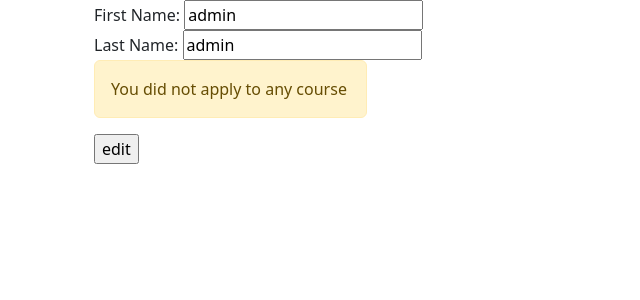
After one commit to noura-ah/admission_project, a Django app: page /student_profile/1 in a window 1280 px wide. The commit adds this page. Shown: the top 300 px of the page, without its empty margins (0-640 px from the left). Run offline with Django 3.2, Linux system fonts and the light colour scheme; data comes from the database, SQL or seed files in the repository; both versions use the stored data as it was after the commit.

Commit message:
first commit

```diff
--- a/admission_app/templates/admin.html
+++ b/admission_app/templates/admin.html
@@ -22,8 +22,9 @@
             <th scope="row">{{course.id}}</th>
             <td>{{course.name}}</td>
             <td>{{course.desc}}</td>
-            <td>{{course.users.all|length}}</td>
-            <td><a class="btn btn-primary btn-light" href="/edit_course/{{course.id}}">Edit</a> |
+            <td>{{course.users.all|length}} </td>
+            <td>
+              <a class="btn btn-primary btn-light" href="/edit_course/{{course.id}}">Edit</a> |
             <a class="btn btn-primary btn-light" href="/delete_course/{{course.id}}">Delete</a></td>
           </tr>
           {%endfor%}
--- a/admission_app/templates/base.html
+++ b/admission_app/templates/base.html
@@ -1,26 +1,84 @@
 <!DOCTYPE html>
 <html lang="en">
+
 <head>
     <meta charset="UTF-8">
     <meta http-equiv="X-UA-Compatible" content="IE=edge">
     <meta name="viewport" content="width=device-width, initial-scale=1.0">
     <title>Document</title>
-    <link href="https://cdn.jsdelivr.net/npm/bootstrap@5.2.0-beta1/dist/css/bootstrap.min.css" rel="stylesheet" integrity="sha384-0evHe/X+R7YkIZDRvuzKMRqM+OrBnVFBL6DOitfPri4tjfHxaWutUpFmBp4vmVor" crossorigin="anonymous">
+    <link href="https://cdn.jsdelivr.net/npm/bootstrap@5.2.0-beta1/dist/css/bootstrap.min.css" rel="stylesheet"
+        integrity="sha384-0evHe/X+R7YkIZDRvuzKMRqM+OrBnVFBL6DOitfPri4tjfHxaWutUpFmBp4vmVor" crossorigin="anonymous">
 </head>
+
 <body>
 
-    {% if "UserId" in request.session %}
-        <a href="/logout" class="btn btn-primary">Logout</a>
+
+
+    {% if "userId" in request.session %}
+    <nav class="navbar navbar-expand-lg navbar-light bg-light">
+        <div class="container-fluid">
+            <a class="navbar-brand" href="#">Admission</a>
+            <button class="navbar-toggler" type="button" data-bs-toggle="collapse"
+                data-bs-target="#navbarSupportedContent" aria-controls="navbarSupportedContent" aria-expanded="false"
+                aria-label="Toggle navigation">
+                <span class="navbar-toggler-icon"></span>
+            </button>
+            <div class="collapse navbar-collapse" id="navbarSupportedContent">
+                <ul class="navbar-nav me-auto mb-2 mb-lg-0">
+                    <li class="nav-item">
+                        <a class="nav-link active" aria-current="page" href="/home">Home</a>
+                    </li>
+                    <li class="nav-item">
+                        {% if 'role' == 'admin' %}
+                        <a class="nav-link" href="/admin" class="btn btn-dark">Profile</a>
+                        {% else %}
+                        <a class="nav-link" href="/student_profile/{{ request.session.userId}}" class="">Profile</a>
+                        {% endif %}
+                    </li>
+                    <li class="nav-item dropdown">
+                        <a class="nav-link dropdown-toggle" href="#" id="navbarDropdown" role="button"
+                            data-bs-toggle="dropdown" aria-expanded="false">
+                            Dropdown
+                        </a>
+                        <ul class="dropdown-menu" aria-labelledby="navbarDropdown">
+                            <li><a class="dropdown-item" href="#">Action</a></li>
+                            <li><a class="dropdown-item" href="#">Another action</a></li>
+                            <li>
+                                <hr class="dropdown-divider">
+                            </li>
+                            <li><a class="dropdown-item" href="#">Something else here</a></li>
+                        </ul>
+                    </li>
+                    <li class="nav-item">
+                        <a class="nav-link disabled" href="#" tabindex="-1" aria-disabled="true">Disabled</a>
+                    </li>
+                </ul>
+                <form class="d-flex ">
+                    <input class="form-control me-2" type="search" placeholder="Search" aria-label="Search">
+                    <button class="btn btn-outline-success" type="submit">Search</button>
+                </form>
+                <div class="mr-2">
+                    <a href="/logout" class="btn btn-dark">Logout</a>
+                </div>
+            </div>
+        </div>
+    </nav>
     {% endif %}
+
 
     {% if messages %}
     {% for message in messages %}
-      <div class="alert alert-danger">{{ message }}</div>
+    <div class="alert alert-danger">{{ message }}</div>
     {% endfor %}
-   {% endif %}
+    {% endif %}
+
+
     <div class="container">
         {% block content %}{% endblock %}
     </div>
-    <script src="https://cdn.jsdelivr.net/npm/bootstrap@5.2.0-beta1/dist/js/bootstrap.bundle.min.js" integrity="sha384-pprn3073KE6tl6bjs2QrFaJGz5/SUsLqktiwsUTF55Jfv3qYSDhgCecCxMW52nD2" crossorigin="anonymous"></script>
+    <script src="https://cdn.jsdelivr.net/npm/bootstrap@5.2.0-beta1/dist/js/bootstrap.bundle.min.js"
+        integrity="sha384-pprn3073KE6tl6bjs2QrFaJGz5/SUsLqktiwsUTF55Jfv3qYSDhgCecCxMW52nD2"
+        crossorigin="anonymous"></script>
 </body>
+
 </html>
--- a/admission_app/templates/register.html
+++ b/admission_app/templates/register.html
@@ -50,4 +50,7 @@
     </div>
 </div>
 
+
+
+
 {%endblock%}
--- /dev/null
+++ b/admission_app/templates/student_profile.html
@@ -0,0 +1,50 @@
+{%extends 'base.html' %}
+
+{%block content%}
+
+<div class="container">
+    <form action="" method="post">
+        {% csrf_token %}
+        <div>
+            <label for="">First Name:</label>
+            <input type="text" name="first_name" id="" value="{{user.first_name}}">
+        </div>
+        <div>
+            <label for="">Last Name:</label>
+            <input type="text" name="last_name" id="" value="{{user.last_name}}">
+        </div>
+        {% if  user.course %}
+        <div>
+
+            <label for="">Course applied to:</label>
+            <select name="course" id="">
+                {% for course in courses %}
+
+                {% if course.id == user.course.id %}
+                <option value="{{course.id}}" selected>{{course.name}}</option>
+                {% else %}
+                <option value="{{course.id}}">{{course.name}}</option>
+                {% endif %}
+
+                {% endfor %}
+            </select>
+
+
+        </div>
+        <div>
+            {% if user.state == 'approve' %}
+            <label class="alert alert-success" for="">Request State : {{user.state}}</label>
+            {% elif user.state == 'decline' %}
+            <label class="alert alert-danger" for="">Request State : {{user.state}}</label>
+            {% else %}
+            <label class="alert alert-light" for="">Request State : {{user.state}}</label>
+            {% endif %}
+        </div>
+        {% else %}
+        <p class="alert alert-warning w-25">You did not apply to any course </p>
+        {% endif %}
+        <input type="submit" name="" id="" value="edit">
+    </form>
+</div>
+
+{%endblock%}
--- a/admission_app/urls.py
+++ b/admission_app/urls.py
@@ -8,11 +8,15 @@ urlpatterns = [
     path('', views.index),
     path('register', views.register),
     path('login', views.login),
-    path('dashboard',views.dashboard),
+    path('home',views.home),
     path('logout',views.logout),
     path('admin',views.admin),
     path('add_course',views.add_course),
     path('edit_state/<int:id>/<str:state>',views.edit_state),
+    path('apply_course/<int:id>',views.apply_course),
+    path('student_profile/<int:id>',views.show_student),
+    path('delete_course/<int:id>',views.delete_course),
+    path('edit_course/<int:id>',views.edit_course),
 
 ]
 
--- a/admission_app/views.py
+++ b/admission_app/views.py
@@ -28,28 +28,28 @@ def register(request):
             newUser = User.objects.create(first_name=first_name,last_name=last_name,email=email,phone=phone,role = "Student",state="Pennding", password=passwordHash)
             request.session["userId"] = newUser.id
             messages.success(request, "User has been created")
-            return redirect("/dashboard")
+            return redirect("/home")
     return render(request,"register.html")
 
 def login(request):
     if request.method == "POST":
+        if (User.objects.filter(email=request.POST['email']).exists()):
+            user = User.objects.get(email=request.POST['email'])
+            if (bcrypt.checkpw(request.POST['password'].encode(), user.password.encode())):
+                request.session['userId'] = user.id
+                request.session['role'] = user.role
+                if(user.role=="admin"):
 
-         if (User.objects.filter(email=request.POST['email']).exists()):
-              user = User.objects.get(email=request.POST['email'])
-              if (bcrypt.checkpw(request.POST['password'].encode(), user.password.encode())):
-                     request.session['userId'] = user.id
-                     if(user.role=="admin"):
-                          return redirect("/admin")
-                     else:
-                          return redirect("/dashboard")
-              else:
-                   messages.error(request, "User password do not match")
-
-         else:
-             messages.error(request, "User not found")
+                    return redirect("/admin")
+                else:
+                    return redirect("/home")
+            else:
+                messages.error(request, "User password do not match")
+        else:
+            messages.error(request, "User not found")
     return redirect('/')
 
-def dashboard(request):
+def home(request):
     if "userId" not in request.session:
         return HttpResponse("Please authenticate first")
 
@@ -59,7 +59,7 @@ def dashboard(request):
         "user": user,
         "courses":Course.objects.all()
       }
-      return render(request, 'welcome.html', context)
+      return render(request, 'home.html', context)
     return HttpResponse("Please authenticate first")
 
 def admin(request):
@@ -70,13 +70,12 @@ def admin(request):
     courses =Course.objects.all()
     students = User.objects.filter(state="Pennding")
     if(user.role=="admin"):
-      context = {
-        "user": user,
-        "courses":courses,
-        "students":students
-      }
-      return render(request, 'admin.html', context)
-
+        context = {
+            "user": user,
+            "courses":courses,
+            "students":students,
+        }
+        return render(request, 'admin.html', context)
     return HttpResponse("Please authenticate first")
 
 def add_course(request):
@@ -87,10 +86,60 @@ def add_course(request):
         course = Course.objects.create(name=name,desc=desc,photo=photo)
         return redirect("/admin")
     return render(request,"add_course.html")
+
 def edit_state(request,id,state):
     user = User.objects.get(id=id)
-    # if(state= )
     user.state = state
+    user.save()
+    if state=='decline':
+        user.course=None
+    return redirect('/admin')
+
+def apply_course(request,id):
+    if request.method =='POST':
+        course=Course.objects.get(id=id)
+        user = User.objects.get(id=request.session["userId"])
+        user.course=course
+        user.save()
+        return redirect(f'/student_profile/{user.id}')
+
+def show_student(request,id):
+
+    if request.method=='POST':
+        user=User.objects.get(id=id)
+        user.first_name=request.POST['first_name']
+        user.last_name=request.POST['last_name']
+        if request.POST.get('course'):
+            user.course=Course.objects.get(id=request.POST['course'])
+        user.save()
+        return redirect(f'/student_profile/{user.id}')
+
+    context={
+        'user':User.objects.get(id=id),
+        'courses':Course.objects.all(),
+    }
+    return render(request,'student_profile.html',context)
+
+def delete_course(request,id):
+    Course.objects.get(id=id).delete()
+    return redirect('/admin')
+
+def edit_course(request,id):
+    course = Course.objects.get(id=id)
+    if request.method == "POST":
+        course.name = request.POST["name"]
+        course.desc = request.POST["desc"]
+        if request.FILES.get('photo'):
+            course.photo = request.FILES['photo']
+        course.save()
+        return redirect('/admin')
+
+    context={
+        'course':course
+    }
+    return render(request,'edit_course.html',context)
+
+
 def logout(request):
     request.session.clear()
     messages.success(request, "You have been logged out!")
```
Also changed, not shown: admission_app/models.py (+8 -4 lines), admission_app/templates/edit_course.html (added, +23 -0 lines), admission_app/templates/home.html (added, +26 -0 lines), admission_app/templates/welcome.html (deleted, +0 -24 lines), README.md, admission_app/templates/exp.html (added), db.sqlite3, media/images/js_logo.png (added), media/images/python_logo.png (added).
